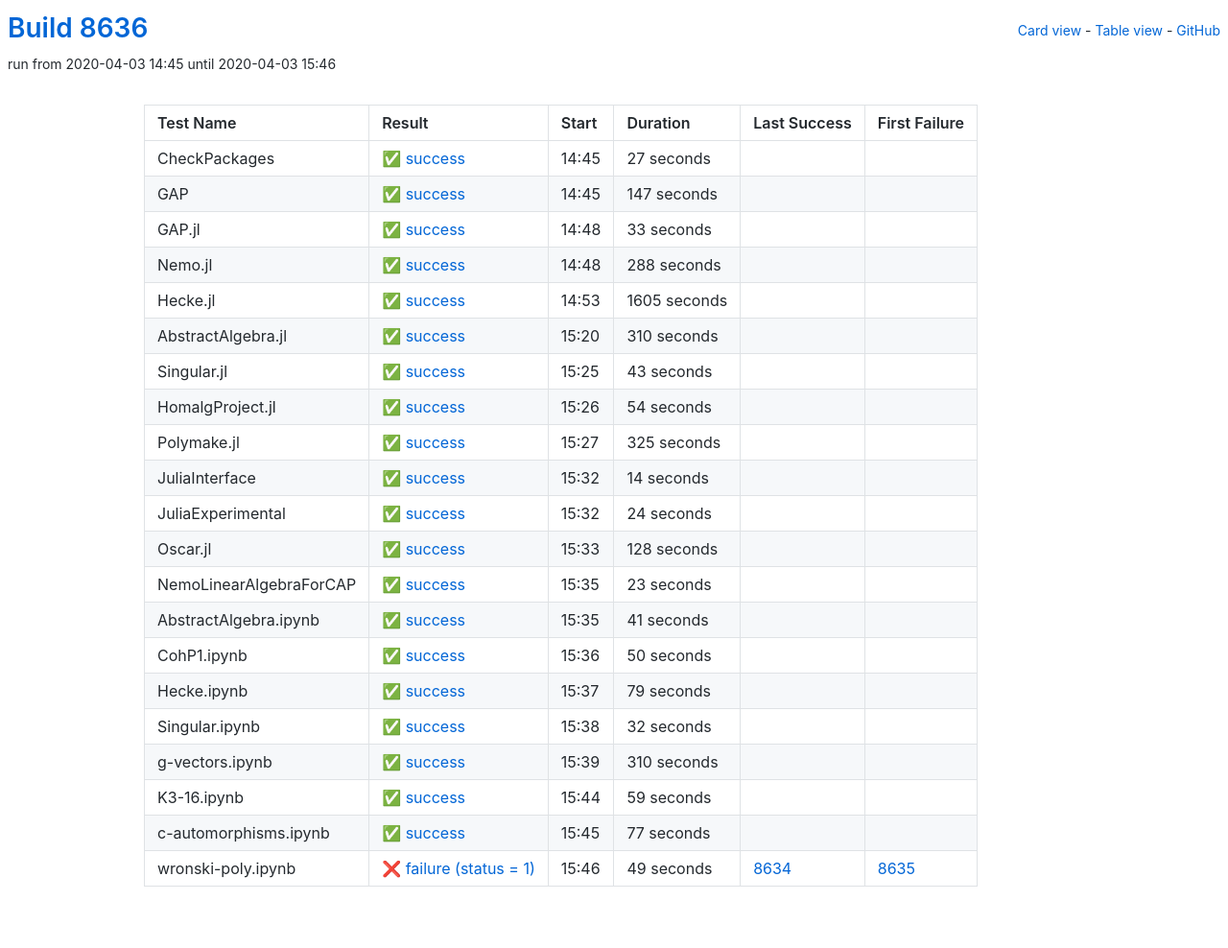
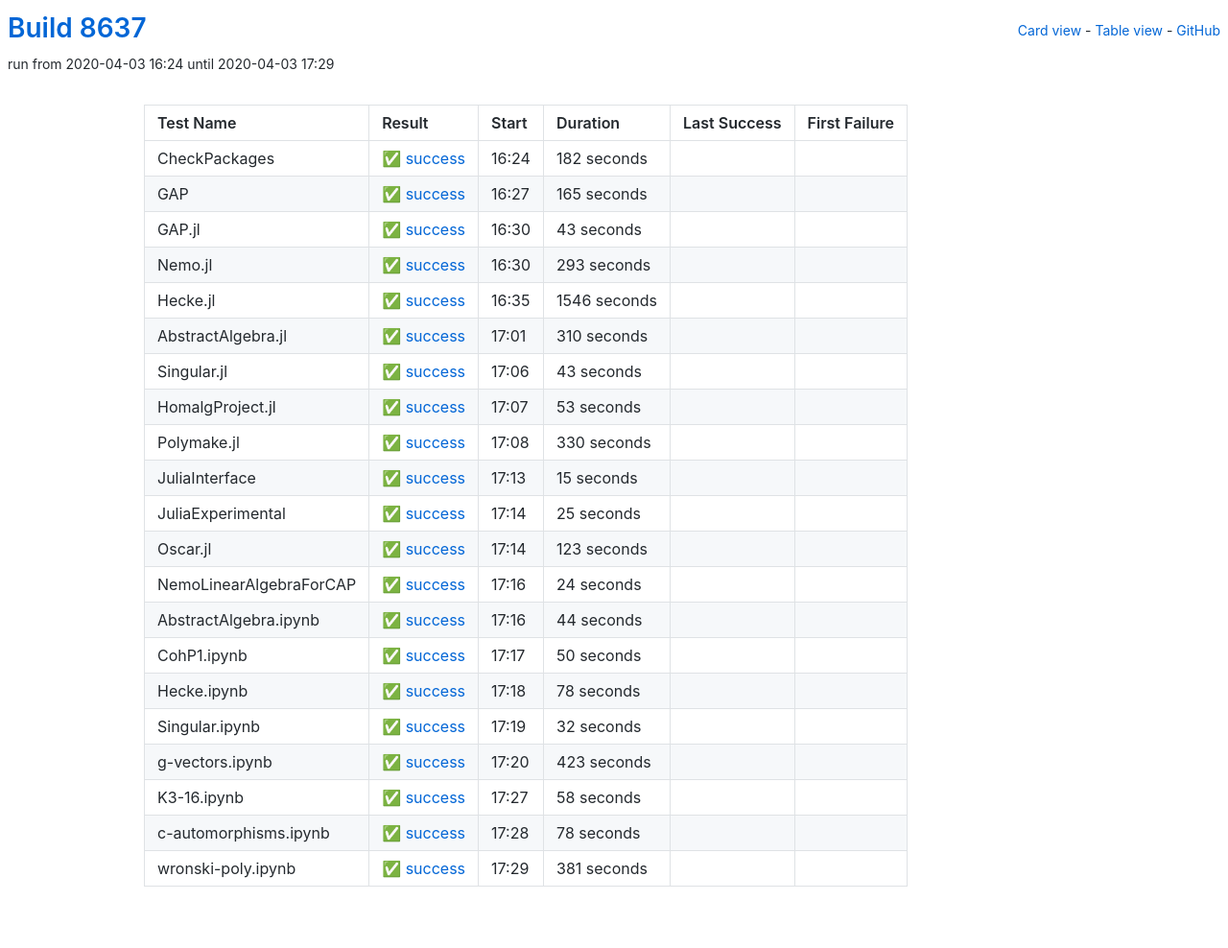
Before and after one commit to oscar-system/oscar-ci-status, a Jekyll site: the page built from table.html, in a window 1280 px wide. Shown: the whole page at 96% size. Built offline with Jekyll 4.4.1, drawn with Linux system fonts in a browser that asks for light colours.

Commit message:
Build 8637

```diff
--- a/_data/ci.yml
+++ b/_data/ci.yml
@@ -1,60 +1,60 @@
-build: 8636
-build_url: https://oscarci.mathematik.uni-kl.de/job/oscar/8636/
+build: 8637
+build_url: https://oscarci.mathematik.uni-kl.de/job/oscar/8637/
 job: oscar
 tests:
-- duration: 27
+- duration: 182
   exitcode: 0
   first_failure: false
   first_failure_url: null
   last_success: false
   last_success_url: null
-  log: https://oscarci.mathematik.uni-kl.de/job/oscar/8636/artifact/logs/build-8636/CheckPackages.log
+  log: https://oscarci.mathematik.uni-kl.de/job/oscar/8637/artifact/logs/build-8637/CheckPackages.log
   name: CheckPackages
-  start: 2020-04-03 14:45
+  start: 2020-04-03 16:24
   status: success
   success: true
-- duration: 147
+- duration: 165
   exitcode: 0
   first_failure: false
   first_failure_url: null
   last_success: false
   last_success_url: null
-  log: https://oscarci.mathematik.uni-kl.de/job/oscar/8636/artifact/logs/build-8636/GAP.log
+  log: https://oscarci.mathematik.uni-kl.de/job/oscar/8637/artifact/logs/build-8637/GAP.log
   name: GAP
-  start: 2020-04-03 14:45
+  start: 2020-04-03 16:27
   status: success
   success: true
-- duration: 33
+- duration: 43
   exitcode: 0
   first_failure: false
   first_failure_url: null
   last_success: false
   last_success_url: null
-  log: https://oscarci.mathematik.uni-kl.de/job/oscar/8636/artifact/logs/build-8636/GAP.jl.log
+  log: https://oscarci.mathematik.uni-kl.de/job/oscar/8637/artifact/logs/build-8637/GAP.jl.log
   name: GAP.jl
-  start: 2020-04-03 14:48
+  start: 2020-04-03 16:30
   status: success
   success: true
-- duration: 288
+- duration: 293
   exitcode: 0
   first_failure: false
   first_failure_url: null
   last_success: false
   last_success_url: null
-  log: https://oscarci.mathematik.uni-kl.de/job/oscar/8636/artifact/logs/build-8636/Nemo.jl.log
+  log: https://oscarci.mathematik.uni-kl.de/job/oscar/8637/artifact/logs/build-8637/Nemo.jl.log
   name: Nemo.jl
-  start: 2020-04-03 14:48
+  start: 2020-04-03 16:30
   status: success
   success: true
-- duration: 1605
+- duration: 1546
   exitcode: 0
   first_failure: false
   first_failure_url: null
   last_success: false
   last_success_url: null
-  log: https://oscarci.mathematik.uni-kl.de/job/oscar/8636/artifact/logs/build-8636/Hecke.jl.log
+  log: https://oscarci.mathematik.uni-kl.de/job/oscar/8637/artifact/logs/build-8637/Hecke.jl.log
   name: Hecke.jl
-  start: 2020-04-03 14:53
+  start: 2020-04-03 16:35
   status: success
   success: true
 - duration: 310
@@ -63,9 +63,9 @@ tests:
   first_failure_url: null
   last_success: false
   last_success_url: null
-  log: https://oscarci.mathematik.uni-kl.de/job/oscar/8636/artifact/logs/build-8636/AbstractAlgebra.jl.log
+  log: https://oscarci.mathematik.uni-kl.de/job/oscar/8637/artifact/logs/build-8637/AbstractAlgebra.jl.log
   name: AbstractAlgebra.jl
-  start: 2020-04-03 15:20
+  start: 2020-04-03 17:01
   status: success
   success: true
 - duration: 43
@@ -74,42 +74,64 @@ tests:
   first_failure_url: null
   last_success: false
   last_success_url: null
-  log: https://oscarci.mathematik.uni-kl.de/job/oscar/8636/artifact/logs/build-8636/Singular.jl.log
+  log: https://oscarci.mathematik.uni-kl.de/job/oscar/8637/artifact/logs/build-8637/Singular.jl.log
   name: Singular.jl
-  start: 2020-04-03 15:25
+  start: 2020-04-03 17:06
   status: success
   success: true
-- duration: 54
+- duration: 53
   exitcode: 0
   first_failure: false
   first_failure_url: null
   last_success: false
   last_success_url: null
-  log: https://oscarci.mathematik.uni-kl.de/job/oscar/8636/artifact/logs/build-8636/HomalgProject.jl.log
+  log: https://oscarci.mathematik.uni-kl.de/job/oscar/8637/artifact/logs/build-8637/HomalgProject.jl.log
   name: HomalgProject.jl
-  start: 2020-04-03 15:26
+  start: 2020-04-03 17:07
   status: success
   success: true
-- duration: 325
+- duration: 330
   exitcode: 0
   first_failure: false
   first_failure_url: null
   last_success: false
   last_success_url: null
-  log: https://oscarci.mathematik.uni-kl.de/job/oscar/8636/artifact/logs/build-8636/Polymake.jl.log
+  log: https://oscarci.mathematik.uni-kl.de/job/oscar/8637/artifact/logs/build-8637/Polymake.jl.log
   name: Polymake.jl
-  start: 2020-04-03 15:27
+  start: 2020-04-03 17:08
   status: success
   success: true
-- duration: 14
+- duration: 15
   exitcode: 0
   first_failure: false
   first_failure_url: null
   last_success: false
   last_success_url: null
-  log: https://oscarci.mathematik.uni-kl.de/job/oscar/8636/artifact/logs/build-8636/JuliaInterface.log
+  log: https://oscarci.mathematik.uni-kl.de/job/oscar/8637/artifact/logs/build-8637/JuliaInterface.log
   name: JuliaInterface
-  start: 2020-04-03 15:32
+  start: 2020-04-03 17:13
+  status: success
+  success: true
+- duration: 25
+  exitcode: 0
+  first_failure: false
+  first_failure_url: null
+  last_success: false
+  last_success_url: null
+  log: https://oscarci.mathematik.uni-kl.de/job/oscar/8637/artifact/logs/build-8637/JuliaExperimental.log
+  name: JuliaExperimental
+  start: 2020-04-03 17:14
+  status: success
+  success: true
+- duration: 123
+  exitcode: 0
+  first_failure: false
+  first_failure_url: null
+  last_success: false
+  last_success_url: null
+  log: https://oscarci.mathematik.uni-kl.de/job/oscar/8637/artifact/logs/build-8637/Oscar.jl.log
+  name: Oscar.jl
+  start: 2020-04-03 17:14
   status: success
   success: true
 - duration: 24
@@ -118,42 +140,20 @@ tests:
   first_failure_url: null
   last_success: false
   last_success_url: null
-  log: https://oscarci.mathematik.uni-kl.de/job/oscar/8636/artifact/logs/build-8636/JuliaExperimental.log
-  name: JuliaExperimental
-  start: 2020-04-03 15:32
+  log: https://oscarci.mathematik.uni-kl.de/job/oscar/8637/artifact/logs/build-8637/NemoLinearAlgebraForCAP.log
+  name: NemoLinearAlgebraForCAP
+  start: 2020-04-03 17:16
   status: success
   success: true
-- duration: 128
+- duration: 44
   exitcode: 0
   first_failure: false
   first_failure_url: null
   last_success: false
   last_success_url: null
-  log: https://oscarci.mathematik.uni-kl.de/job/oscar/8636/artifact/logs/build-8636/Oscar.jl.log
-  name: Oscar.jl
-  start: 2020-04-03 15:33
-  status: success
-  success: true
-- duration: 23
-  exitcode: 0
-  first_failure: false
-  first_failure_url: null
-  last_success: false
-  last_success_url: null
-  log: https://oscarci.mathematik.uni-kl.de/job/oscar/8636/artifact/logs/build-8636/NemoLinearAlgebraForCAP.log
-  name: NemoLinearAlgebraForCAP
-  start: 2020-04-03 15:35
-  status: success
-  success: true
-- duration: 41
-  exitcode: 0
-  first_failure: false
-  first_failure_url: null
-  last_success: false
-  last_success_url: null
-  log: https://oscarci.mathematik.uni-kl.de/job/oscar/8636/artifact/logs/build-8636/AbstractAlgebra.ipynb.log
+  log: https://oscarci.mathematik.uni-kl.de/job/oscar/8637/artifact/logs/build-8637/AbstractAlgebra.ipynb.log
   name: AbstractAlgebra.ipynb
-  start: 2020-04-03 15:35
+  start: 2020-04-03 17:16
   status: success
   success: true
 - duration: 50
@@ -162,20 +162,20 @@ tests:
   first_failure_url: null
   last_success: false
   last_success_url: null
-  log: https://oscarci.mathematik.uni-kl.de/job/oscar/8636/artifact/logs/build-8636/CohP1.ipynb.log
+  log: https://oscarci.mathematik.uni-kl.de/job/oscar/8637/artifact/logs/build-8637/CohP1.ipynb.log
   name: CohP1.ipynb
-  start: 2020-04-03 15:36
+  start: 2020-04-03 17:17
   status: success
   success: true
-- duration: 79
+- duration: 78
   exitcode: 0
   first_failure: false
   first_failure_url: null
   last_success: false
   last_success_url: null
-  log: https://oscarci.mathematik.uni-kl.de/job/oscar/8636/artifact/logs/build-8636/Hecke.ipynb.log
+  log: https://oscarci.mathematik.uni-kl.de/job/oscar/8637/artifact/logs/build-8637/Hecke.ipynb.log
   name: Hecke.ipynb
-  start: 2020-04-03 15:37
+  start: 2020-04-03 17:18
   status: success
   success: true
 - duration: 32
@@ -184,52 +184,52 @@ tests:
   first_failure_url: null
   last_success: false
   last_success_url: null
-  log: https://oscarci.mathematik.uni-kl.de/job/oscar/8636/artifact/logs/build-8636/Singular.ipynb.log
+  log: https://oscarci.mathematik.uni-kl.de/job/oscar/8637/artifact/logs/build-8637/Singular.ipynb.log
   name: Singular.ipynb
-  start: 2020-04-03 15:38
+  start: 2020-04-03 17:19
   status: success
   success: true
-- duration: 310
+- duration: 423
   exitcode: 0
   first_failure: false
   first_failure_url: null
   last_success: false
   last_success_url: null
-  log: https://oscarci.mathematik.uni-kl.de/job/oscar/8636/artifact/logs/build-8636/g-vectors.ipynb.log
+  log: https://oscarci.mathematik.uni-kl.de/job/oscar/8637/artifact/logs/build-8637/g-vectors.ipynb.log
   name: g-vectors.ipynb
-  start: 2020-04-03 15:39
+  start: 2020-04-03 17:20
   status: success
   success: true
-- duration: 59
+- duration: 58
   exitcode: 0
   first_failure: false
   first_failure_url: null
   last_success: false
   last_success_url: null
-  log: https://oscarci.mathematik.uni-kl.de/job/oscar/8636/artifact/logs/build-8636/K3-16.ipynb.log
+  log: https://oscarci.mathematik.uni-kl.de/job/oscar/8637/artifact/logs/build-8637/K3-16.ipynb.log
   name: K3-16.ipynb
-  start: 2020-04-03 15:44
+  start: 2020-04-03 17:27
   status: success
   success: true
-- duration: 77
+- duration: 78
   exitcode: 0
   first_failure: false
   first_failure_url: null
   last_success: false
   last_success_url: null
-  log: https://oscarci.mathematik.uni-kl.de/job/oscar/8636/artifact/logs/build-8636/c-automorphisms.ipynb.log
+  log: https://oscarci.mathematik.uni-kl.de/job/oscar/8637/artifact/logs/build-8637/c-automorphisms.ipynb.log
   name: c-automorphisms.ipynb
-  start: 2020-04-03 15:45
+  start: 2020-04-03 17:28
   status: success
   success: true
-- duration: 49
-  exitcode: 1
-  first_failure: 8635
-  first_failure_url: https://oscarci.mathematik.uni-kl.de/job/oscar/8635/
-  last_success: 8634
-  last_success_url: https://oscarci.mathematik.uni-kl.de/job/oscar/8634/
-  log: https://oscarci.mathematik.uni-kl.de/job/oscar/8636/artifact/logs/build-8636/wronski-poly.ipynb.log
+- duration: 381
+  exitcode: 0
+  first_failure: false
+  first_failure_url: null
+  last_success: false
+  last_success_url: null
+  log: https://oscarci.mathematik.uni-kl.de/job/oscar/8637/artifact/logs/build-8637/wronski-poly.ipynb.log
   name: wronski-poly.ipynb
-  start: 2020-04-03 15:46
-  status: failure
-  success: false
+  start: 2020-04-03 17:29
+  status: success
+  success: true
```
Also changed, not shown: README.md.
